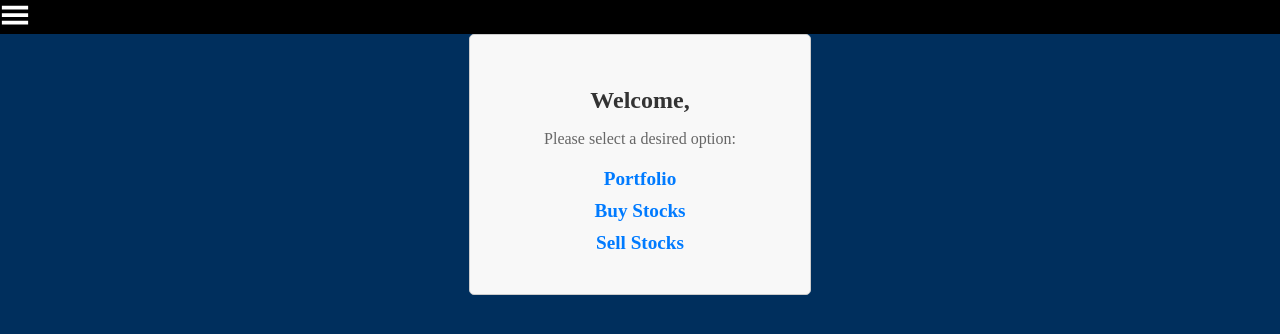
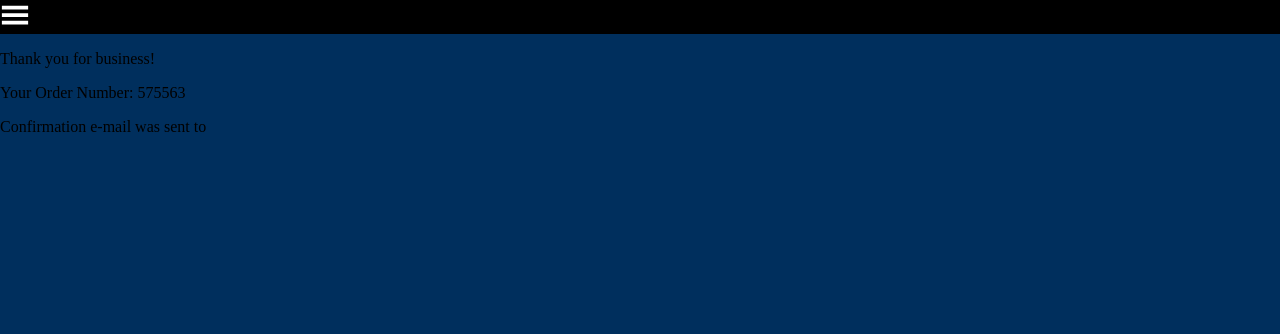
Before and after one commit to stellagress/p5-python-finance-project, a React (Create React App) app in the folder client/: page /account/confirmation in a window 1280 px wide. Shown: the top 334 px of the page. Built offline with nearby package versions, Linux system fonts and the light colour scheme; no server answers.

Commit message:
adds Success.js with nav functionality after users transactions

```diff
--- a/client/src/components/App.js
+++ b/client/src/components/App.js
@@ -10,6 +10,7 @@ import Logout from "./Logout";
 import Portfolio from "./Portfolio";
 import BuyStocks from "./BuyStocks";
 import SellStocks from "./SellStocks";
+import Success from "./Success";
 
 
 function App() {
@@ -61,6 +62,7 @@ function App() {
           <Route path="/account/buy_stocks" element={<BuyStocks user={user} />} />
           <Route path="/account/sell_stocks" element={<SellStocks user={user}/>} />
           <Route path="/account/portfolio" element={<Portfolio user={user}/> } />
+          <Route path="/account/confirmation" element={<Success user={user}/> } />
         </Routes>
       </div>
   );
--- a/client/src/components/BuyStocks.js
+++ b/client/src/components/BuyStocks.js
@@ -1,9 +1,10 @@
-
 import React, { useEffect, useState } from "react";
+import { useNavigate } from "react-router-dom";
 import "./cssInfo/BuyStocks.css";
 
 
 function BuyStocks({ user }) {
+  const navigate = useNavigate();
   const [stocks, setStocks] = useState([]);
   const [total, setTotal] = useState(0);
   const [quantities, setQuantities] = useState({});
@@ -78,6 +79,7 @@ function BuyStocks({ user }) {
       })
       .then((data) => {
         console.log(data);
+        navigate('/account/confirmation');
       })
       .catch((error) => {
         console.error(error);
@@ -103,8 +105,8 @@ function BuyStocks({ user }) {
   return (
     <div>
       <div className="buy-stocks-page-with-button">
+      <p className="page-heading">Buy Stocks Page:</p>
         <div className="buy-stocks-page">
-          <p className="page-heading">Buy Stocks Page:</p>
           <div className="card-container">
             {stocks.map((stock) => (
               <div key={stock.id} className="stock-card">
@@ -437,3 +439,164 @@ export default BuyStocks;
 // }
 
 // export default BuyStocks;
+
+
+
+
+
+
+
+// css backup:
+
+// import React, { useEffect, useState } from "react";
+// import "./cssInfo/BuyStocks.css";
+
+
+// function BuyStocks({ user }) {
+//   const [stocks, setStocks] = useState([]);
+//   const [total, setTotal] = useState(0);
+//   const [quantities, setQuantities] = useState({});
+
+
+
+//   const handleCheckboxChange = (stockPrice, isChecked, stockId) => {
+//     if (isChecked) {
+//       setTotal((prevTotal) => prevTotal + parseFloat(stockPrice) * parseFloat(quantities[stockId] || 0));
+//     } else {
+//       setTotal((prevTotal) => prevTotal - parseFloat(stockPrice) * parseFloat(quantities[stockId] || 0));
+//     }
+//   };
+
+
+//   const handleQuantityChange = (e, stockId) => {
+//     const { value } = e.target;
+//     setQuantities((prevQuantities) => ({
+//       ...prevQuantities,
+//       [stockId]: value,
+//     }));
+
+//     const stock = stocks.find((stock) => stock.id === stockId);
+//     const isChecked = document.getElementById(`stock-${stockId}`).checked;
+//     if (isChecked) {
+//       setTotal((prevTotal) => prevTotal - parseFloat(stock.current_price_per_share) * parseFloat(quantities[stockId] || 0));
+//       setTotal((prevTotal) => prevTotal + parseFloat(stock.current_price_per_share) * parseFloat(value));
+//     }
+//   };
+
+//   const handleBuyButtonClick = () => {
+//     console.log(`buying ${total.toFixed(2)}`);
+//     console.log("Quantities:", quantities);
+
+//     const selectedStocksData = stocks
+//       .map((stock) => {
+//         const stockId = stock.id;
+//         const isChecked = document.getElementById(`stock-${stockId}`).checked;
+//         const selectedQuantity = parseInt(quantities[stockId]) || 0;
+//         const pricePerShare = parseFloat(stock.current_price_per_share);
+
+//         if (isChecked && selectedQuantity > 0) {
+//           return {
+//             portfolio_id: user.id,
+//             stock_id: stock.id,
+//             shares_quantity: selectedQuantity,
+//             price_per_share: pricePerShare,
+//           };
+//         }
+
+//         return null;
+//       })
+//       .filter((data) => data !== null);
+
+//     const requestBody = JSON.stringify(selectedStocksData);
+//     console.log(requestBody);
+
+//     fetch(`/user/${user.id}/portfolio/${user.portfolios[0].id}`, {
+//       method: 'POST',
+//       headers: {
+//         'Content-Type': 'application/json',
+//         'accept': 'application/json',
+//       },
+//       body: requestBody,
+//     })
+//       .then((res) => {
+//         if (res.ok) {
+//           return res.json();
+//         } else {
+//           throw new Error('Failed to add portfolio stock');
+//         }
+//       })
+//       .then((data) => {
+//         console.log(data);
+//       })
+//       .catch((error) => {
+//         console.error(error);
+//       });
+//   };
+
+//   useEffect(() => {
+//     fetch('/stocks')
+//       .then(response => {
+//         if (!response.ok) {
+//           throw new Error('Network response was not ok');
+//         }
+//         return response.json();
+//       })
+//       .then(data => {
+//         setStocks(data);
+//       })
+//       .catch(error => {
+//         console.error('There was a problem with the fetch operation:', error);
+//       });
+//   }, []);
+
+//   return (
+//     <div>
+//       <div className="buy-stocks-page-with-button">
+//       <p className="page-heading">Buy Stocks Page:</p>
+//         <div className="buy-stocks-page">
+//           <div className="card-container">
+//             {stocks.map((stock) => (
+//               <div key={stock.id} className="stock-card">
+//                 <input
+//                   type="checkbox"
+//                   id={`stock-${stock.id}`}
+//                   name={`stock-${stock.id}`}
+//                   onChange={(e) => handleCheckboxChange(stock.current_price_per_share, e.target.checked, stock.id)}
+//                 />
+//                 <label htmlFor={`stock-${stock.id}`} className="stock-label">
+//                   <p className="stock-info">
+//                     Stock Name: {stock.name} - {stock.symbol}
+//                   </p>
+//                   <p className="stock-info">
+//                     Dividend Yield: {stock.current_dividend_yield}
+//                   </p>
+//                   <p className="stock-info">
+//                     Market Variation: {stock.market_percentage_variation} | ${stock.current_price_per_share}
+//                   </p>
+//                 </label>
+
+//                 <select
+//                   value={quantities[stock.id] || ""}
+//                   onChange={(e) => handleQuantityChange(e, stock.id)}
+//                   className="quantity-select"
+//                 >
+//                   <option value="">Quantity</option>
+//                   <option value="1">1</option>
+//                   <option value="5">5</option>
+//                   <option value="10">10</option>
+//                   <option value="50">50</option>
+//                   <option value="100">100</option>
+//                 </select>
+//               </div>
+//             ))}
+//           </div>
+//           <p className="total-text">Total: ${total.toFixed(2)}</p>
+//         </div>
+//         <button onClick={handleBuyButtonClick} className="buy-button">Buy</button>
+//       </div>
+//     </div>
+//   );
+
+// }
+
+// export default BuyStocks;
--- a/client/src/components/Home.js
+++ b/client/src/components/Home.js
@@ -10,7 +10,7 @@ function Home() {
       <p className="title">Welcome to SM Investments!</p>
       <div className= "image-centered">
         <img
-              className= "image"
+              className="rounded-image"
               src="https://m.foolcdn.com/media/dubs/images/original_imageshttpsg.foolcdn.comeditorialimag.width-880_SGlVtUV.jpg"
               alt="Main Home SM Investments"
 
--- /dev/null
+++ b/client/src/components/Success.js
@@ -0,0 +1,25 @@
+import React from "react";
+
+
+
+function Success({user}){
+
+    const orderNumber = Math.floor(Math.random() * 1000000)
+
+
+
+    return(
+        <div>
+            <p>Thank you for business!</p>
+            <p>Your Order Number: {orderNumber}</p>
+            <p>Confirmation e-mail was sent to {user?.email}</p>
+        </div>
+
+    )
+}
+
+
+
+
+
+export default Success;
--- a/client/src/components/cssInfo/BuyStocks.css
+++ b/client/src/components/cssInfo/BuyStocks.css
@@ -9,10 +9,13 @@
     margin: 50px;
   }
 
-  .page-heading {
+/* Add margin-bottom to .page-heading */
+.page-heading {
     font-size: 24px;
-    margin-bottom: 20px;
+    margin-bottom: 200px; /* Adjust the margin as needed */
+    font-weight: bolder;
   }
+
 
   .card-container {
     display: flex;
@@ -78,4 +81,5 @@
 
   .buy-stocks-page-with-button{
     text-align: center;
+    margin-bottom: 60px;
   }
--- a/client/src/components/cssInfo/Logout.css
+++ b/client/src/components/cssInfo/Logout.css
@@ -40,4 +40,5 @@
     align-items: center;
     justify-content: center;
     background-color: #002f5d;
+    margin-bottom: 60px;
   }
--- a/client/src/index.css
+++ b/client/src/index.css
@@ -79,7 +79,17 @@
   align-items: center;
   justify-content: center;
   height: 100vh;
+
 }
+
+
+
+.rounded-image {
+  max-width: 100%;
+  border-radius: 8px;
+  box-shadow: 0 4px 8px rgba(0, 0, 0, 0.2);
+}
+
 
 
 /* .title {
@@ -102,6 +112,7 @@
 
 .Home-page {
   background-color: black;
+
 }
 
 
```
Also changed, not shown: 1 other file (tests, documents, lock files or other folders).
